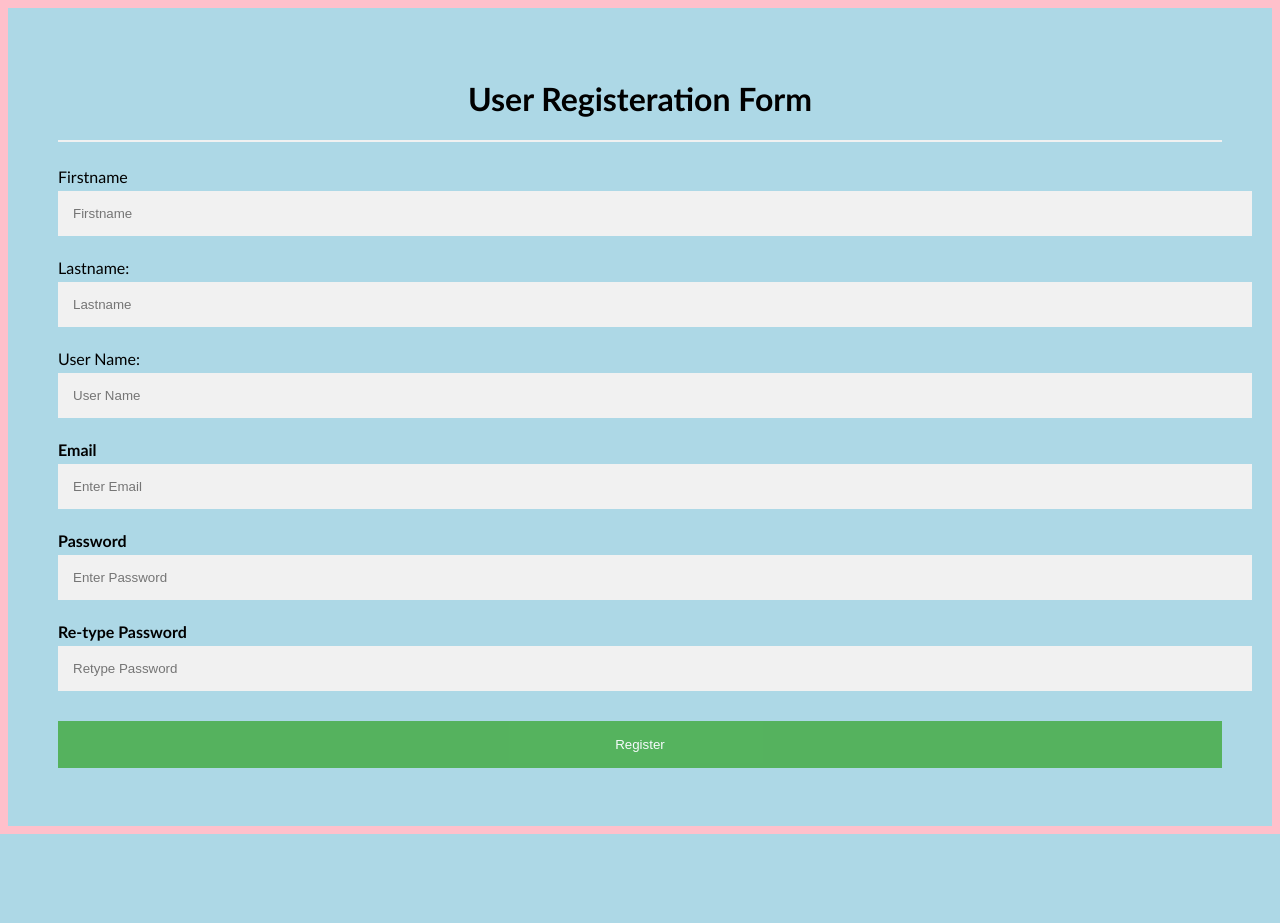
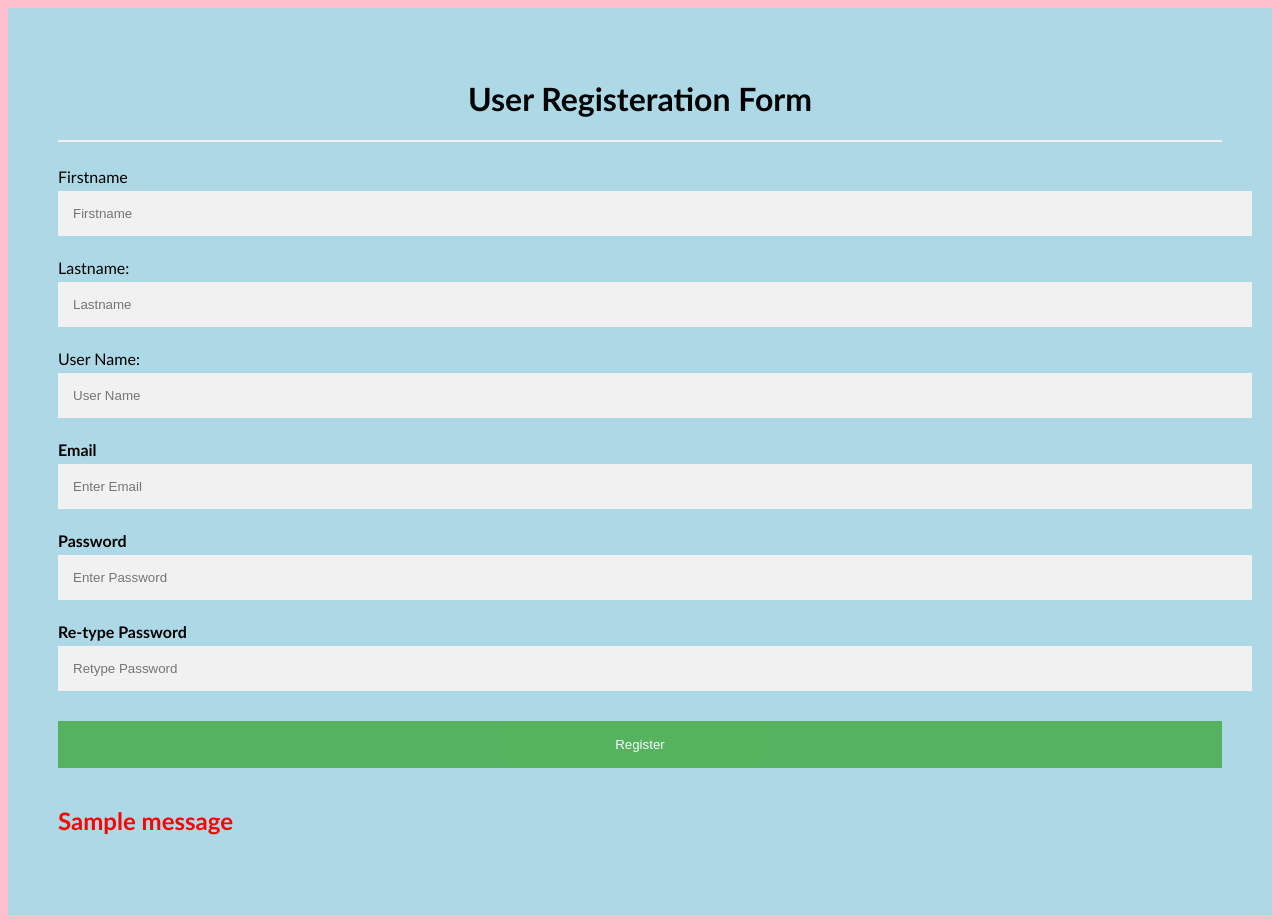
Before and after one commit to alMohamady/django_helloworld, a Django app: page /accounts/register in a window 1280 px wide. Before the commit the page ends 834 px from the top, so only its background shows below. Run offline with Django 3.2, Linux system fonts and the light colour scheme; tables that the repository leaves empty hold one stand-in row (values such as "Sample post"); one stand-in notice (Sample message) is shown.

Commit message:
Send Clint Messages

```diff
--- a/accounts/views.py
+++ b/accounts/views.py
@@ -1,5 +1,6 @@
 from django.shortcuts import render, redirect
 from django.contrib.auth.models import User, auth
+from django.contrib import messages
 
 # Create your views here.
 
@@ -15,15 +16,17 @@ def register(request):
 
         if psw == psw_repeat:
             if User.objects.filter(username= username).exists():
-                print('Username is already taken')
+                messages.info(request, 'Username is already taken')
+                return redirect('register')
             elif User.objects.filter(email= email).exists():
-                print('email is already taken')
+                messages.info(request, 'email is already taken')
+                return redirect('register')
             else:
                 user = User.objects.create_user(username= username, password= psw, email= email, first_name= first_name, last_name= last_name)
                 user.save()
-                print('User Saved')
+                messages.info(request, 'User Saved')
         else:
-            print('passwords not matching..')
+            messages.info(request, 'passwords not matching..')
 
         return redirect('/')
     else:
--- a/templates/register.html
+++ b/templates/register.html
@@ -77,5 +77,17 @@ hr {
 
 <button type="submit" class="registerbtn">Register</button>
 </form>
+
+<div>
+
+{% for message in messages %}
+  <h2 style="color: red;">
+    {{ message }}
+  </h2>
+{% endfor %}
+
+</div>
+
+
 </body>
 </html>
```
